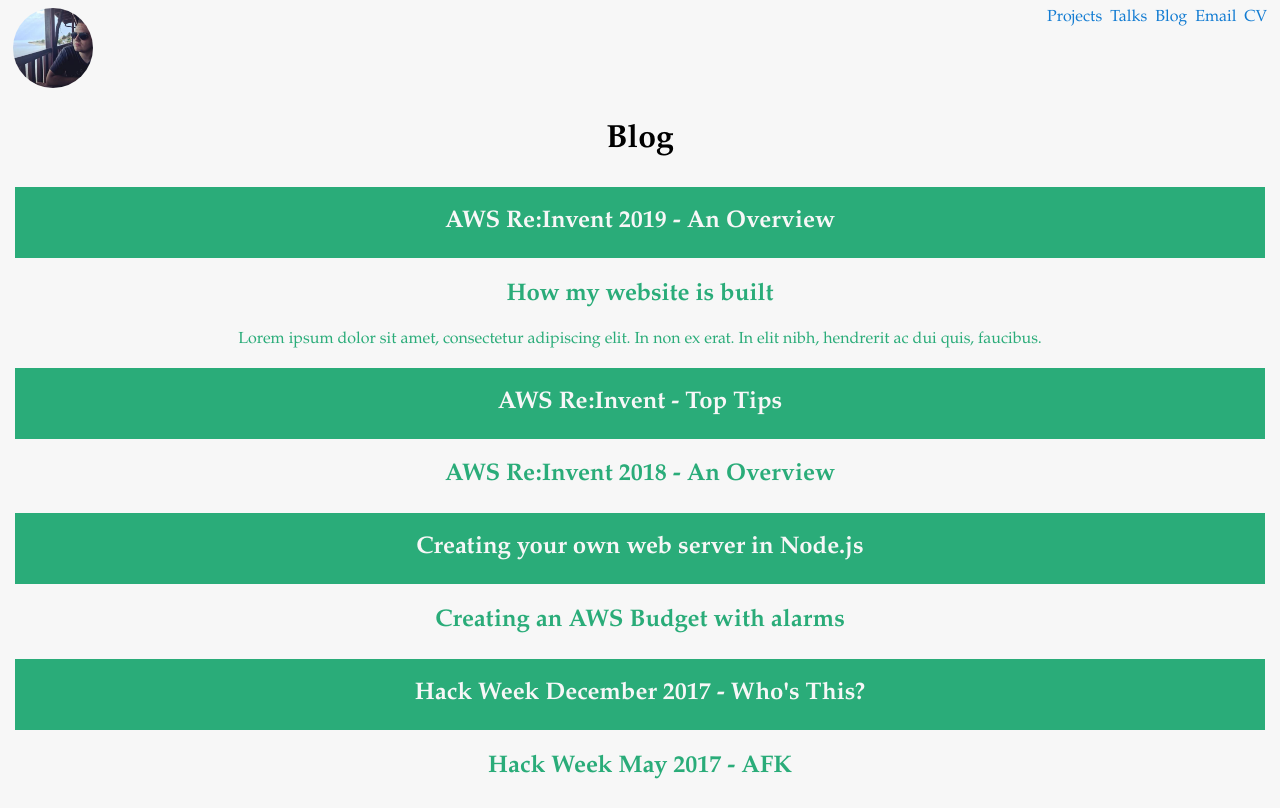
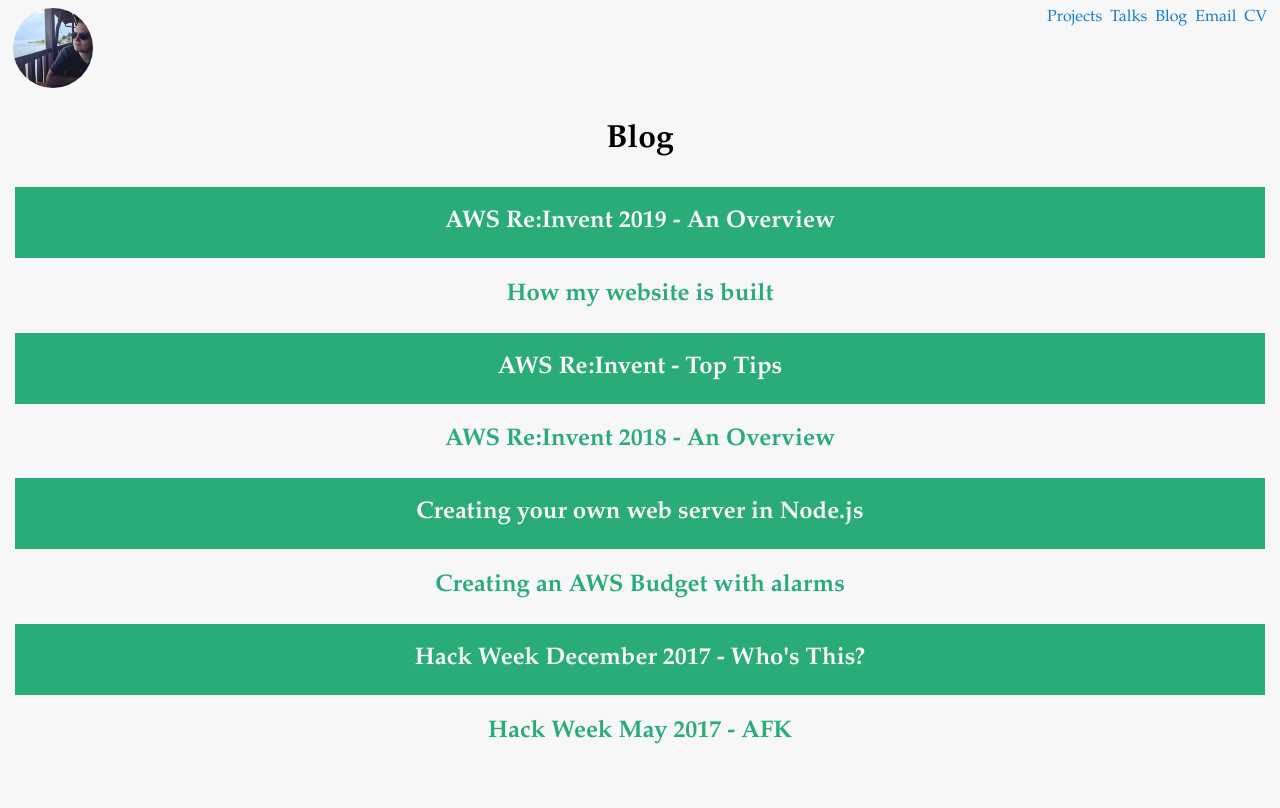
Before and after one commit to AlexChesters/cheste.rs, a React app in the folder static/: page /blog in a window 1280 px wide. Built offline with nearby package versions, Linux system fonts and the light colour scheme.

Commit message:
remove preview

```diff
--- a/static/src/routes/blog-preview/index.jsx
+++ b/static/src/routes/blog-preview/index.jsx
@@ -8,13 +8,11 @@ export default function BlogPreview () {
   const blogData = [
     {
       identifier: '008',
-      title: 'AWS Re:Invent 2019 - An Overview',
-      preview: ''
+      title: 'AWS Re:Invent 2019 - An Overview'
     },
     {
       identifier: '007',
-      title: 'How my website is built',
-      preview: 'Lorem ipsum dolor sit amet, consectetur adipiscing elit. In non ex erat. In elit nibh, hendrerit ac dui quis, faucibus.'
+      title: 'How my website is built'
     },
     {
       identifier: '006',
@@ -55,7 +53,6 @@ export default function BlogPreview () {
                     <td>
                       <a href={`/blog/${entry.identifier}`} className='post__table-item--title' tabIndex={0}>
                         <h1>{entry.title}</h1>
-                        <p>{entry.preview}</p>
                       </a>
                     </td>
                   </tr>
```
